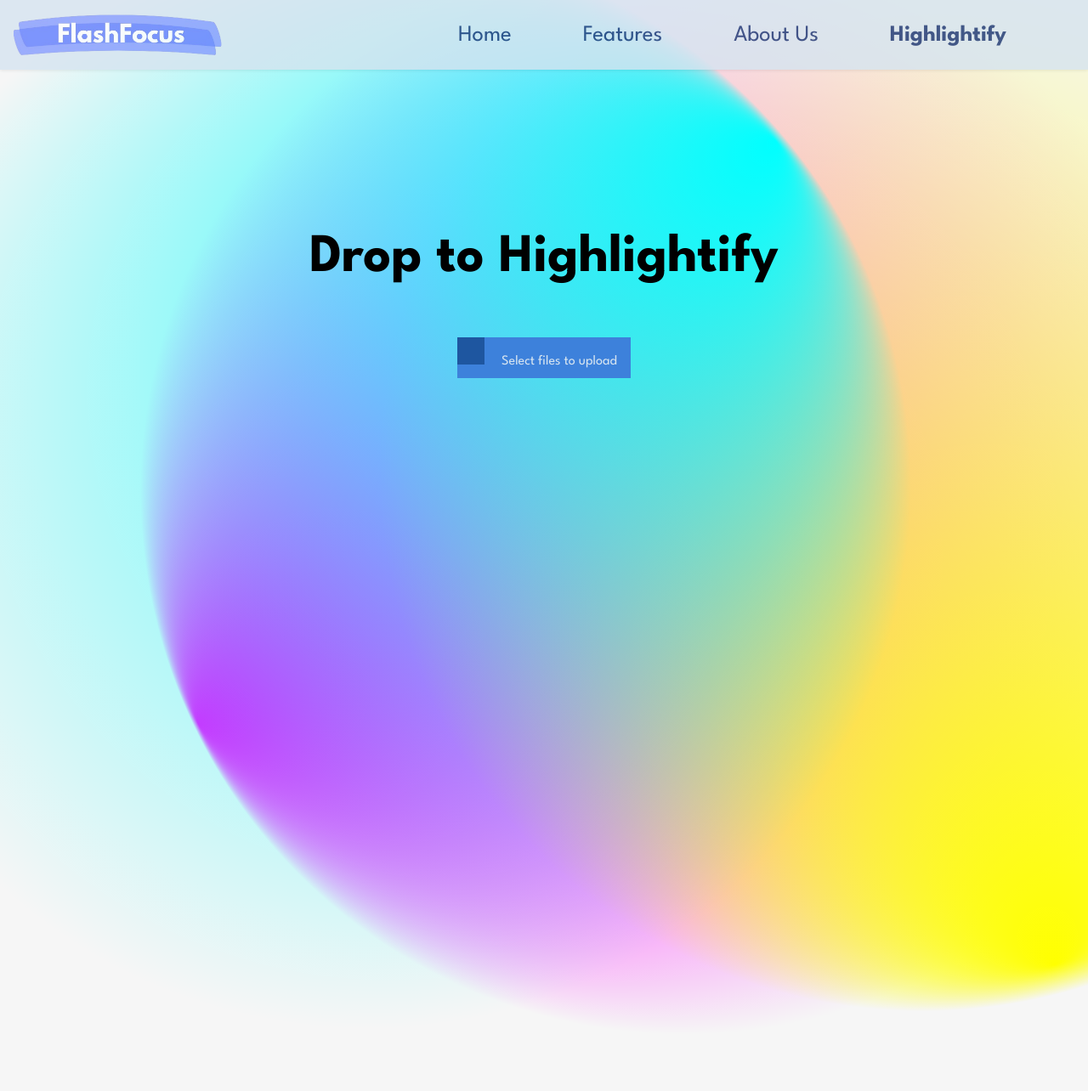
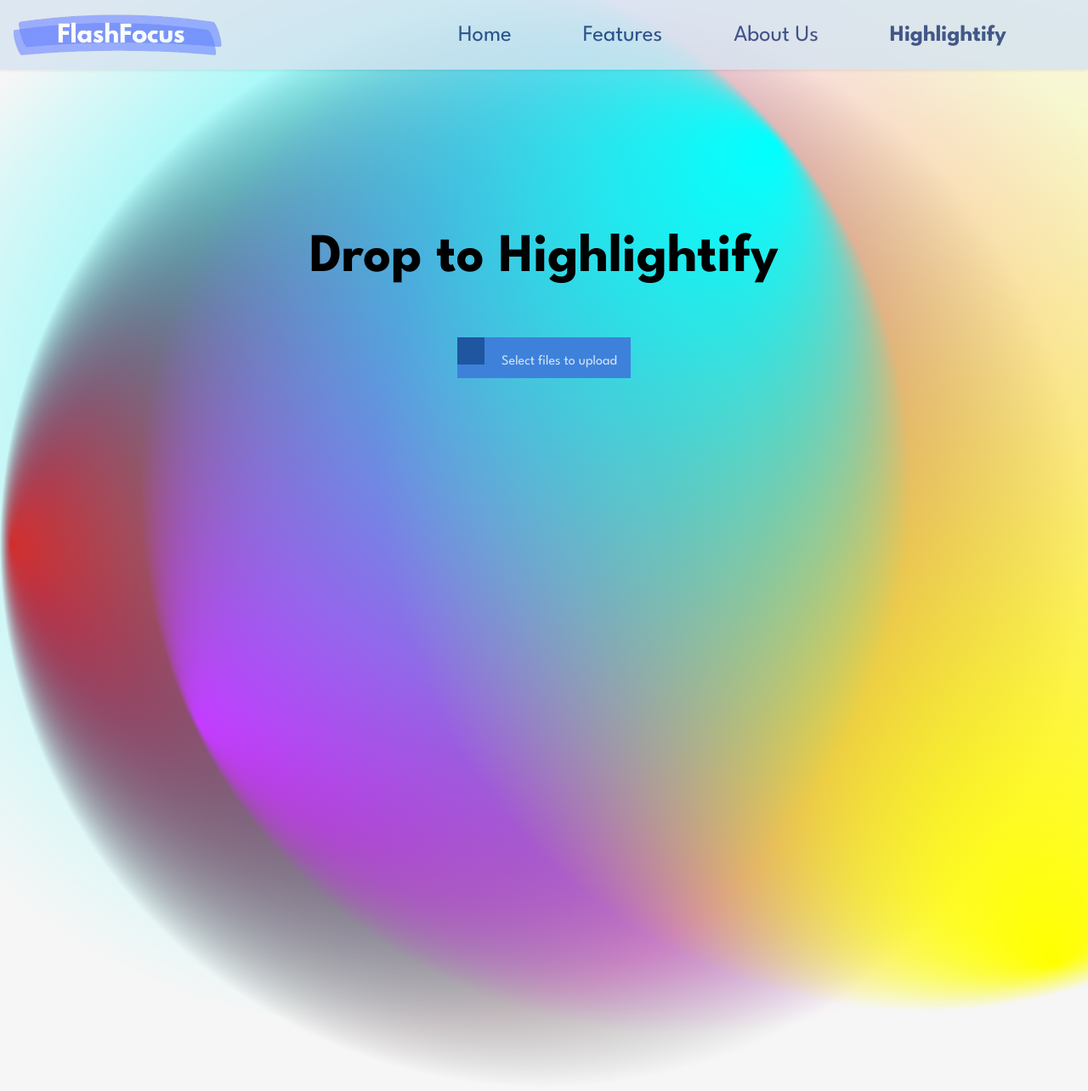
Before and after one commit to B-Eddie/FlashFocus, a Flask app: page /highlightify in a window 1280 px wide. Shown: the whole page at 85% size. Run offline with Flask 3, Linux system fonts and the light colour scheme; some libraries are stand-ins or nearby versions.

Commit message:
uncommented code that makes it lok cooler

```diff
--- a/myapp/templates/highlightify.html
+++ b/myapp/templates/highlightify.html
@@ -37,7 +37,7 @@
         <radialGradient id="Gradient5" cx="50%" cy="50%" fx="2.65405%" fy="50%" r=".5"><animate attributeName="fx" dur="24.5s" values="0%;5%;0%" repeatCount="indefinite"></animate><stop offset="0%" stop-color="rgba(0,0,255, 1)"></stop><stop offset="100%" stop-color="rgba(0,0,255, 0)"></stop></radialGradient>
         <radialGradient id="Gradient6" cx="50%" cy="50%" fx="0.981338%" fy="50%" r=".5"><animate attributeName="fx" dur="25.5s" values="0%;5%;0%" repeatCount="indefinite"></animate><stop offset="0%" stop-color="rgba(255,0,0, 1)"></stop><stop offset="100%" stop-color="rgba(255,0,0, 0)"></stop></radialGradient>
         </defs>
-        <!--<rect x="0" y="0" width="100%" height="100%" fill="url(#Gradient4)">
+        <rect x="0" y="0" width="100%" height="100%" fill="url(#Gradient4)">
         <animate attributeName="x" dur="20s" values="25%;0%;25%" repeatCount="indefinite" />
         <animate attributeName="y" dur="21s" values="0%;25%;0%" repeatCount="indefinite" />
         <animateTransform attributeName="transform" type="rotate" from="0 50 50" to="360 50 50" dur="17s" repeatCount="indefinite"/>
@@ -51,7 +51,7 @@
         <animate attributeName="x" dur="25s" values="-25%;0%;-25%" repeatCount="indefinite" />
         <animate attributeName="y" dur="26s" values="0%;-25%;0%" repeatCount="indefinite" />
         <animateTransform attributeName="transform" type="rotate" from="360 50 50" to="0 50 50" dur="19s" repeatCount="indefinite"/>
-        </rect>-->
+        </rect>
         <rect x="13.744%" y="1.18473%" width="100%" height="100%" fill="url(#Gradient1)" transform="rotate(334.41 50 50)"><animate attributeName="x" dur="20s" values="25%;0%;25%" repeatCount="indefinite"></animate><animate attributeName="y" dur="21s" values="0%;25%;0%" repeatCount="indefinite"></animate><animateTransform attributeName="transform" type="rotate" from="0 50 50" to="360 50 50" dur="7s" repeatCount="indefinite"></animateTransform></rect>
         <rect x="-2.17916%" y="35.4267%" width="100%" height="100%" fill="url(#Gradient2)" transform="rotate(255.072 50 50)"><animate attributeName="x" dur="23s" values="-25%;0%;-25%" repeatCount="indefinite"></animate><animate attributeName="y" dur="24s" values="0%;50%;0%" repeatCount="indefinite"></animate><animateTransform attributeName="transform" type="rotate" from="0 50 50" to="360 50 50" dur="12s" repeatCount="indefinite"></animateTransform>
         </rect>
```
